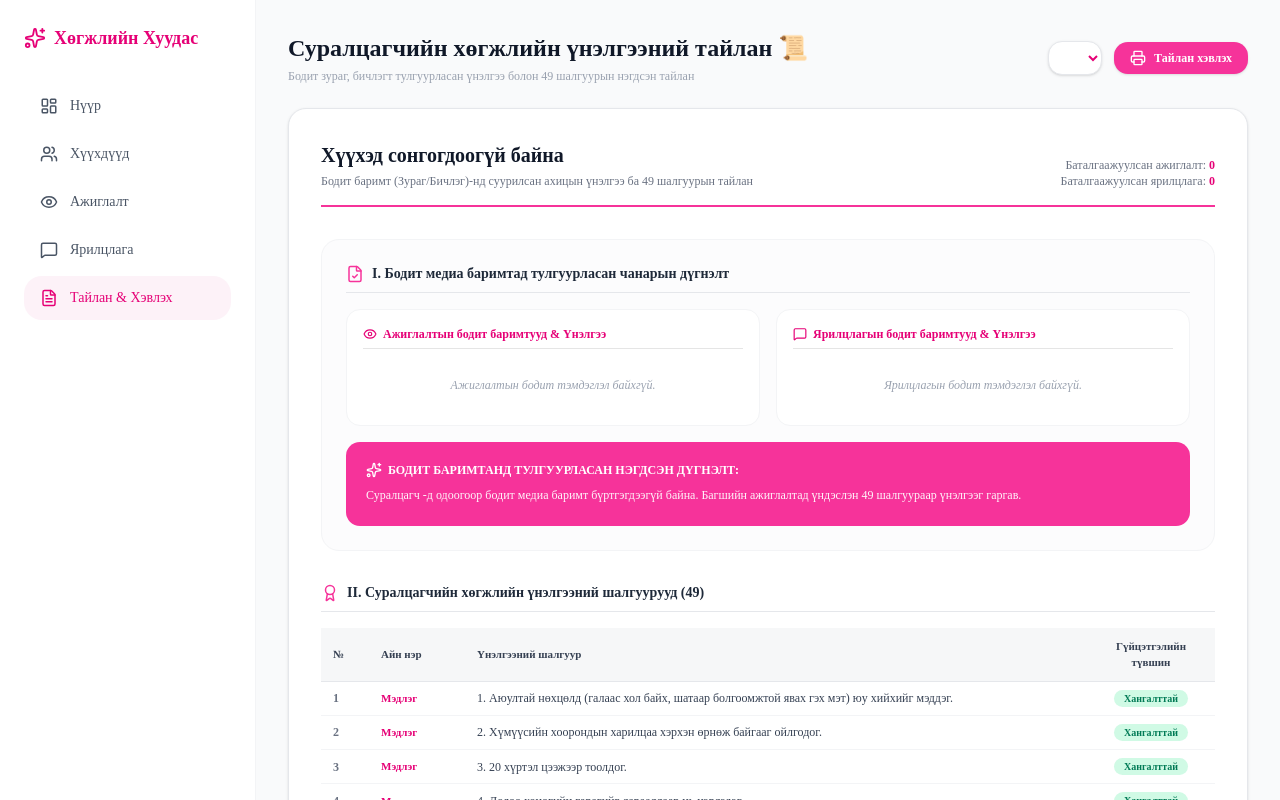
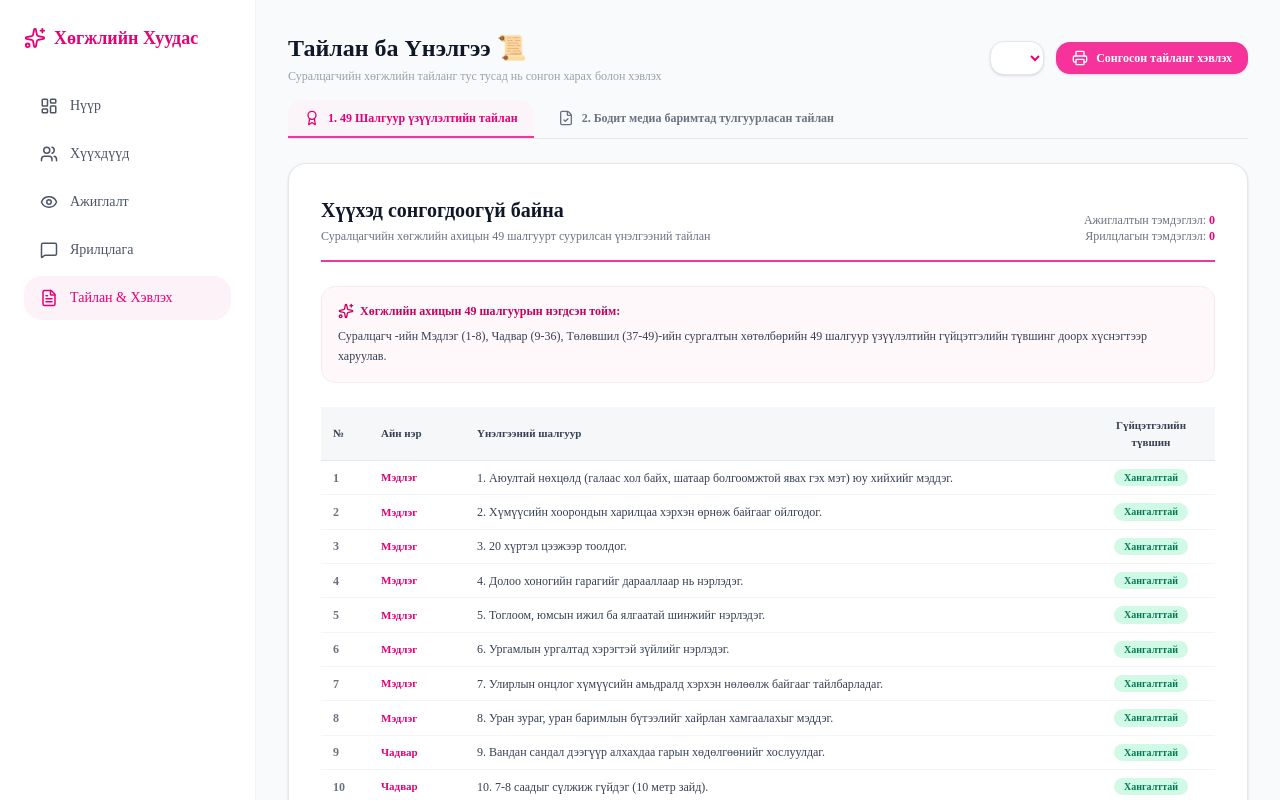
Before and after one commit to munkhtuya9508-cell/kindergarten-app, a Next.js app: page /reports in a window 1280 px wide. Shown: the top 800 px of the page. Built offline with nearby package versions, Linux system fonts and the light colour scheme.

Commit message:
Separate 49 criteria report and media evidence-based report into tabbed views

```diff
--- a/app/reports/page.tsx
+++ b/app/reports/page.tsx
@@ -9,8 +9,8 @@ import {
   MessageSquare,
   Image as ImageIcon,
   Video,
-  CheckCircle2,
   FileCheck,
+  BarChart3,
 } from "lucide-react";
 
 // 49 Шалгуур үзүүлэлтийн жагсаалт
@@ -77,6 +77,9 @@ export default function ReportsPage() {
   const [interviews, setInterviews] = useState<any[]>([]);
   const [selectedChild, setSelectedChild] = useState<string>("");
 
+  // Таб сонгох State: "criteria" (49 шалгуур) эсвэл "media" (Бодит баримт)
+  const [activeTab, setActiveTab] = useState<"criteria" | "media">("criteria");
+
   useEffect(() => {
     const savedChildren = localStorage.getItem("app_children");
     const savedObs = localStorage.getItem("app_observations");
@@ -116,14 +119,15 @@ export default function ReportsPage() {
 
   return (
     <div className="space-y-6 max-w-5xl">
-      {/* Дээд хэсэг (Хэвлэхэд нуугдана) */}
-      <div className="flex justify-between items-center flex-wrap gap-4 print:hidden">
+      {/* Дээд хэсэг болон удирдлага (Print үед нуугдана) */}
+      <div className="space-y-4 print:hidden">
+        <div className="flex justify-between items-center flex-wrap gap-4">
           <div>
             <h1 className="text-2xl font-bold text-gray-900 flex items-center gap-2">
-            Суралцагчийн хөгжлийн үнэлгээний тайлан 📜
+              Тайлан ба Үнэлгээ 📜
             </h1>
             <p className="text-xs text-gray-400 mt-1">
-            Бодит зураг, бичлэгт тулгуурласан үнэлгээ болон 49 шалгуурын нэгдсэн тайлан
+              Суралцагчийн хөгжлийн тайланг тус тусад нь сонгон харах болон хэвлэх
             </p>
           </div>
 
@@ -147,125 +151,68 @@ export default function ReportsPage() {
               onClick={handlePrint}
               className="bg-pink-500 hover:bg-pink-600 text-white text-xs font-bold px-4 py-2 rounded-xl flex items-center gap-2 shadow-sm transition cursor-pointer"
             >
-            <Printer size={16} /> Тайлан хэвлэх
+              <Printer size={16} /> Сонгосон тайланг хэвлэх
+            </button>
+          </div>
+        </div>
+
+        {/* ТАЙЛАНГИЙН ТУСДАА ТАБУУД (ТАБ НАВИГАЦИ) */}
+        <div className="flex border-b border-gray-200 gap-2">
+          <button
+            onClick={() => setActiveTab("criteria")}
+            className={`py-2.5 px-4 text-xs font-bold flex items-center gap-2 border-b-2 transition ${
+              activeTab === "criteria"
+                ? "border-pink-500 text-pink-600 bg-pink-50/50 rounded-t-xl"
+                : "border-transparent text-gray-500 hover:text-gray-700"
+            }`}
+          >
+            <Award size={16} /> 1. 49 Шалгуур үзүүлэлтийн тайлан
+          </button>
+          <button
+            onClick={() => setActiveTab("media")}
+            className={`py-2.5 px-4 text-xs font-bold flex items-center gap-2 border-b-2 transition ${
+              activeTab === "media"
+                ? "border-pink-500 text-pink-600 bg-pink-50/50 rounded-t-xl"
+                : "border-transparent text-gray-500 hover:text-gray-700"
+            }`}
+          >
+            <FileCheck size={16} /> 2. Бодит медиа баримтад тулгуурласан тайлан
           </button>
         </div>
       </div>
 
       {/* А4 ХЭВЛЭХ ХҮҮДЭС */}
-      <div className="bg-white p-8 rounded-2xl border border-gray-200 shadow-sm space-y-8 print:p-0 print:border-none print:shadow-none">
+      <div className="bg-white p-8 rounded-2xl border border-gray-200 shadow-sm space-y-6 print:p-0 print:border-none print:shadow-none">
 
         {/* Header */}
         <div className="border-b-2 border-pink-500 pb-4 flex justify-between items-end">
           <div>
             <h2 className="text-xl font-bold text-gray-900">{selectedChild || "Хүүхэд сонгогдоогүй байна"}</h2>
             <p className="text-xs text-gray-500 mt-1">
-              Бодит баримт (Зураг/Бичлэг)-нд суурилсан ахицын үнэлгээ ба 49 шалгуурын тайлан
+              {activeTab === "criteria"
+                ? "Суралцагчийн хөгжлийн ахицын 49 шалгуурт суурилсан үнэлгээний тайлан"
+                : "Ажиглалт, ярилцлагын бодит медиа (Зураг/Бичлэг)-нд суурилсан тайлан"}
             </p>
           </div>
           <div className="text-right text-xs text-gray-500">
-            <p>Баталгаажуулсан ажиглалт: <span className="font-bold text-pink-600">{currentObs.length}</span></p>
-            <p>Баталгаажуулсан ярилцлага: <span className="font-bold text-pink-600">{currentInt.length}</span></p>
+            <p>Ажиглалтын тэмдэглэл: <span className="font-bold text-pink-600">{currentObs.length}</span></p>
+            <p>Ярилцлагын тэмдэглэл: <span className="font-bold text-pink-600">{currentInt.length}</span></p>
           </div>
         </div>
 
-        {/* 1-Р ХЭСЭГ: БОДИТ БАРИМТ (ЗУРАГ, БИЧЛЭГ)-НД ТУЛГУУРЛАСАН НЭГДСЭН АНАЛИЗ БОЛОН ҮНЭЛГЭЭ */}
-        <div className="space-y-4 bg-gray-50/50 p-6 rounded-2xl border border-gray-100 print:bg-none print:p-0">
-          <h3 className="text-sm font-bold text-gray-800 flex items-center gap-2 border-b border-gray-200 pb-2">
-            <FileCheck className="text-pink-500" size={18} /> I. Бодит медиа баримтад тулгуурласан чанарын дүгнэлт
+        {/* ------------------ 1-Р ТАБ: 49 ШАЛГУУР ҮЗҮҮЛЭЛТИЙН ТАЙЛАН ------------------ */}
+        {activeTab === "criteria" && (
+          <div className="space-y-6">
+            <div className="bg-pink-50/50 p-4 rounded-xl border border-pink-100 space-y-2">
+              <h3 className="text-xs font-bold text-pink-700 flex items-center gap-1.5">
+                <Sparkles size={16} /> Хөгжлийн ахицын 49 шалгуурын нэгдсэн тойм:
               </h3>
-
-          <div className="grid grid-cols-1 md:grid-cols-2 gap-4">
-            {/* Ажиглалтын зураг/бичлэгийн анализ */}
-            <div className="bg-white p-4 rounded-xl border border-gray-100 space-y-3">
-              <h4 className="text-xs font-bold text-pink-600 flex items-center gap-1.5 border-b pb-1.5">
-                <Eye size={14} /> Ажиглалтын бодит баримтууд & Үнэлгээ
-              </h4>
-              {currentObs.length > 0 ? (
-                currentObs.map((obs) => (
-                  <div key={obs.id} className="space-y-2 border-b border-gray-100 pb-3 last:border-none">
-                    <div className="flex justify-between text-[11px] text-gray-400">
-                      <span className="font-bold text-gray-700">Огноо: {obs.date}</span>
-                      <span className="text-emerald-600 font-semibold">Баталгаажсан</span>
-                    </div>
-                    <p className="text-xs text-gray-700 bg-gray-50 p-2 rounded-lg">{obs.note}</p>
-                    {obs.mediaUrl ? (
-                      <div className="space-y-1">
-                        <p className="text-[10px] font-bold text-gray-500 flex items-center gap-1">
-                          {obs.mediaType === "image" ? <ImageIcon size={12} /> : <Video size={12} />} Бодит нотлох баримт:
+              <p className="text-xs text-gray-700 leading-relaxed">
+                Суралцагч {selectedChild}-ийн Мэдлэг (1-8), Чадвар (9-36), Төлөвшил (37-49)-ийн сургалтын хөтөлбөрийн 49 шалгуур үзүүлэлтийн гүйцэтгэлийн түвшинг доорх хүснэгтээр харуулав.
               </p>
-                        {obs.mediaType === "image" ? (
-                          <img src={obs.mediaUrl} alt="Observation Evidence" className="w-full h-36 object-cover rounded-xl border border-gray-200" />
-                        ) : (
-                          <video src={obs.mediaUrl} controls className="w-full h-36 rounded-xl border border-gray-200" />
-                        )}
-                        <p className="text-[10px] text-pink-600 italic">✓ Үйлдэл болон ахицыг зураг/бичлэгээр баталгаажуулсан.</p>
-                      </div>
-                    ) : (
-                      <p className="text-[10px] text-gray-400 italic">Медиа файл хавсаргаагүй тэмдэглэл.</p>
-                    )}
-                  </div>
-                ))
-              ) : (
-                <p className="text-xs text-gray-400 italic py-4 text-center">Ажиглалтын бодит тэмдэглэл байхгүй.</p>
-              )}
             </div>
 
-            {/* Ярилцлагын зураг/бичлэгийн анализ */}
-            <div className="bg-white p-4 rounded-xl border border-gray-100 space-y-3">
-              <h4 className="text-xs font-bold text-pink-600 flex items-center gap-1.5 border-b pb-1.5">
-                <MessageSquare size={14} /> Ярилцлагын бодит баримтууд & Үнэлгээ
-              </h4>
-              {currentInt.length > 0 ? (
-                currentInt.map((item) => (
-                  <div key={item.id} className="space-y-2 border-b border-gray-100 pb-3 last:border-none">
-                    <div className="flex justify-between text-[11px] text-gray-400">
-                      <span className="font-bold text-pink-600">{item.type}</span>
-                      <span>{item.date}</span>
-                    </div>
-                    <p className="text-xs text-gray-700 bg-gray-50 p-2 rounded-lg">{item.note}</p>
-                    {item.mediaUrl ? (
-                      <div className="space-y-1">
-                        <p className="text-[10px] font-bold text-gray-500 flex items-center gap-1">
-                          {item.mediaType === "image" ? <ImageIcon size={12} /> : <Video size={12} />} Бодит нотлох баримт:
-                        </p>
-                        {item.mediaType === "image" ? (
-                          <img src={item.mediaUrl} alt="Interview Evidence" className="w-full h-36 object-cover rounded-xl border border-gray-200" />
-                        ) : (
-                          <video src={item.mediaUrl} controls className="w-full h-36 rounded-xl border border-gray-200" />
-                        )}
-                        <p className="text-[10px] text-pink-600 italic">✓ Ярилцлагын явцыг медиа баримтаар баталгаажуулсан.</p>
-                      </div>
-                    ) : (
-                      <p className="text-[10px] text-gray-400 italic">Медиа файл хавсаргаагүй тэмдэглэл.</p>
-                    )}
-                  </div>
-                ))
-              ) : (
-                <p className="text-xs text-gray-400 italic py-4 text-center">Ярилцлагын бодит тэмдэглэл байхгүй.</p>
-              )}
-            </div>
-          </div>
-
-          {/* Бодит медиад суурилсан Нэгдсэн дүгнэлтийн карт */}
-          <div className="bg-pink-500 text-white p-5 rounded-xl space-y-2 print:bg-none print:text-black print:border print:border-gray-300">
-            <h4 className="text-xs font-bold flex items-center gap-1.5">
-              <Sparkles size={16} /> БОДИТ БАРИМТАНД ТУЛГУУРЛАСАН НЭГДСЭН ДҮГНЭЛТ:
-            </h4>
-            <p className="text-xs leading-relaxed opacity-95">
-              {currentObs.length > 0 || currentInt.length > 0
-                ? `Суралцагч ${selectedChild}-ийн ажиглалт болон ярилцлагын явцад авсан бодит зураг, бичлэгүүдэд хийсэн чанарын анализоос харахад: Хүүхэд нь өгөгдсөн даалгаврыг гүйцэтгэхдээ төвлөрөл сайн, бусадтай харилцах болон бүтээлч чадвар нь бодитоор баталгаажиж байна. Медиа баримтууд дээрх ахицыг үндэслэн 49 шалгуур үзүүлэлтийн гүйцэтгэлийг доор баталгаажуулав.`
-                : `Суралцагч ${selectedChild}-д одоогоор бодит медиа баримт бүртгэгдээгүй байна. Багшийн ажиглалтад үндэслэн 49 шалгуураар үнэлгээг гаргав.`}
-            </p>
-          </div>
-        </div>
-
-        {/* 2-Р ХЭСЭГ: ӨМНӨХ 49 ШАЛГУУР ҮЗҮҮЛЭЛТИЙН ХҮСНЭГТ (ӨӨРЧЛӨГДӨӨГҮЙ, ХЭВЭЭРЭЭ) */}
             <div className="space-y-4">
-          <h3 className="text-sm font-bold text-gray-800 flex items-center gap-2 border-b border-gray-200 pb-2">
-            <Award size={18} className="text-pink-500" /> II. Суралцагчийн хөгжлийн үнэлгээний шалгуурууд (49)
-          </h3>
-
               <div className="overflow-x-auto">
                 <table className="w-full text-left border-collapse">
                   <thead>
@@ -302,11 +249,100 @@ export default function ReportsPage() {
                 </table>
               </div>
             </div>
+          </div>
+        )}
 
-        {/* 3-Р ХЭСЭГ: БАГШИЙН БАТАЛГААЖУУЛАЛТ */}
+        {/* ------------------ 2-Р ТАБ: БОДИТ МЕДИА БАРИМТАТ ТАЙЛАН ------------------ */}
+        {activeTab === "media" && (
+          <div className="space-y-6">
+            <div className="grid grid-cols-1 md:grid-cols-2 gap-4">
+              {/* Ажиглалтын медиа баримтууд */}
+              <div className="bg-gray-50/60 p-4 rounded-xl border border-gray-200 space-y-3">
+                <h4 className="text-xs font-bold text-pink-600 flex items-center gap-1.5 border-b pb-2">
+                  <Eye size={14} /> Ажиглалтын бодит тэмдэглэл & Медиа баримт ({currentObs.length})
+                </h4>
+                {currentObs.length > 0 ? (
+                  currentObs.map((obs) => (
+                    <div key={obs.id} className="bg-white p-3 rounded-lg border border-gray-100 space-y-2">
+                      <div className="flex justify-between text-[11px] text-gray-400">
+                        <span className="font-bold text-gray-700">Огноо: {obs.date}</span>
+                        <span className="text-emerald-600 font-semibold">Баталгаажсан</span>
+                      </div>
+                      <p className="text-xs text-gray-700 bg-gray-50 p-2 rounded-lg">{obs.note}</p>
+                      {obs.mediaUrl ? (
+                        <div className="space-y-1">
+                          <p className="text-[10px] font-bold text-gray-500 flex items-center gap-1">
+                            {obs.mediaType === "image" ? <ImageIcon size={12} /> : <Video size={12} />} Бодит баримт:
+                          </p>
+                          {obs.mediaType === "image" ? (
+                            <img src={obs.mediaUrl} alt="Evidence" className="w-full h-36 object-cover rounded-xl border border-gray-200" />
+                          ) : (
+                            <video src={obs.mediaUrl} controls className="w-full h-36 rounded-xl border border-gray-200" />
+                          )}
+                        </div>
+                      ) : (
+                        <p className="text-[10px] text-gray-400 italic">Медиа файл хавсаргаагүй тэмдэглэл.</p>
+                      )}
+                    </div>
+                  ))
+                ) : (
+                  <p className="text-xs text-gray-400 italic py-6 text-center">Ажиглалтын тэмдэглэл байхгүй.</p>
+                )}
+              </div>
+
+              {/* Ярилцлагын медиа баримтууд */}
+              <div className="bg-gray-50/60 p-4 rounded-xl border border-gray-200 space-y-3">
+                <h4 className="text-xs font-bold text-pink-600 flex items-center gap-1.5 border-b pb-2">
+                  <MessageSquare size={14} /> Ярилцлагын бодит тэмдэглэл & Медиа баримт ({currentInt.length})
+                </h4>
+                {currentInt.length > 0 ? (
+                  currentInt.map((item) => (
+                    <div key={item.id} className="bg-white p-3 rounded-lg border border-gray-100 space-y-2">
+                      <div className="flex justify-between text-[11px] text-gray-400">
+                        <span className="font-bold text-pink-600">{item.type}</span>
+                        <span>{item.date}</span>
+                      </div>
+                      <p className="text-xs text-gray-700 bg-gray-50 p-2 rounded-lg">{item.note}</p>
+                      {item.mediaUrl ? (
+                        <div className="space-y-1">
+                          <p className="text-[10px] font-bold text-gray-500 flex items-center gap-1">
+                            {item.mediaType === "image" ? <ImageIcon size={12} /> : <Video size={12} />} Бодит баримт:
+                          </p>
+                          {item.mediaType === "image" ? (
+                            <img src={item.mediaUrl} alt="Evidence" className="w-full h-36 object-cover rounded-xl border border-gray-200" />
+                          ) : (
+                            <video src={item.mediaUrl} controls className="w-full h-36 rounded-xl border border-gray-200" />
+                          )}
+                        </div>
+                      ) : (
+                        <p className="text-[10px] text-gray-400 italic">Медиа файл хавсаргаагүй тэмдэглэл.</p>
+                      )}
+                    </div>
+                  ))
+                ) : (
+                  <p className="text-xs text-gray-400 italic py-6 text-center">Ярилцлагын тэмдэглэл байхгүй.</p>
+                )}
+              </div>
+            </div>
+
+            {/* Дүгнэлтийн блок */}
+            <div className="bg-pink-500 text-white p-5 rounded-xl space-y-2 print:bg-none print:text-black print:border print:border-gray-300">
+              <h4 className="text-xs font-bold flex items-center gap-1.5">
+                <Sparkles size={16} /> БОДИТ БАРИМТАНД ТУЛГУУРЛАСАН ЧАНАРЫН ДҮГНЭЛТ:
+              </h4>
+              <p className="text-xs leading-relaxed opacity-95">
+                {currentObs.length > 0 || currentInt.length > 0
+                  ? `Суралцагч ${selectedChild}-ийн бүртгэгдсэн бодит зураг болон бичлэгүүдэд хийсэн чанарын дүгнэлтээр: Хүүхэд нь даалгаврыг бие даан болон хамтран гүйцэтгэхдээ идэвх чармайлттай, тоглоомын явцад нийгэмшихүйн эерэг дадал харуулж байгаа нь медиа нотлох баримтуудаар баталгаажиж байна.`
+                  : `Суралцагч ${selectedChild}-д одоогоор бодит медиа баримт бүртгэгдээгүй байна.`}
+              </p>
+            </div>
+          </div>
+        )}
+
+        {/* Гарын үсэг */}
         <div className="pt-6 border-t border-gray-200 flex justify-between items-center text-xs text-gray-500">
           <div>
-            <p>ҮНЭЛГЭЭ ГАРГАСАН БАГШ: .................................... / /</p>
+            <p>БАГШИЙН ГАРЫН ҮСЭГ: .................................... / /</p>
           </div>
           <div>
             <p>Огноо: {new Date().toISOString().split("T")[0]}</p>
```
Lines whose indentation alone changed are shown as unchanged.
